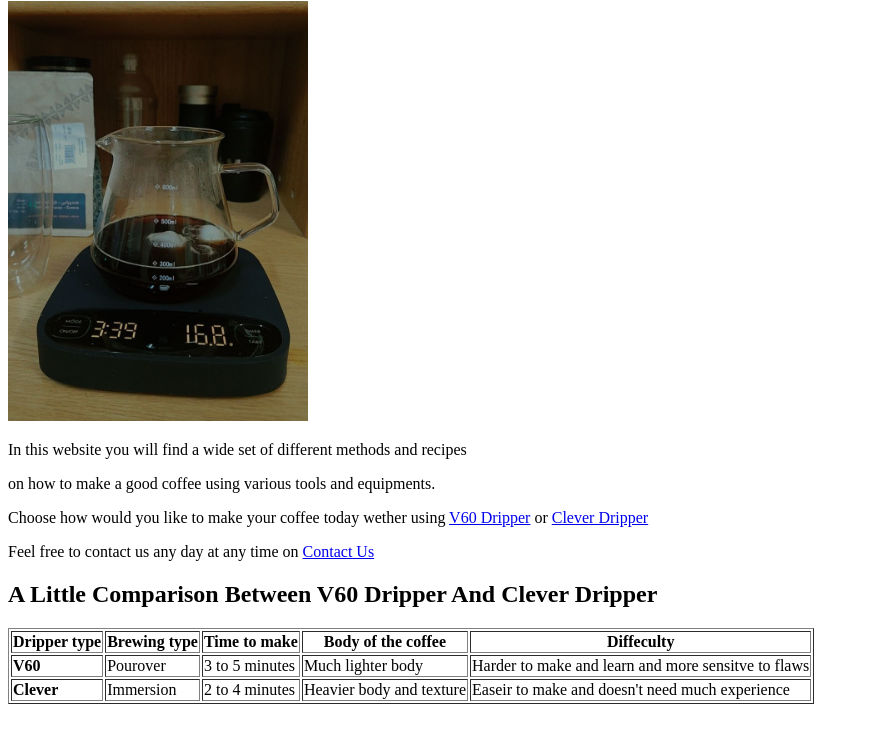
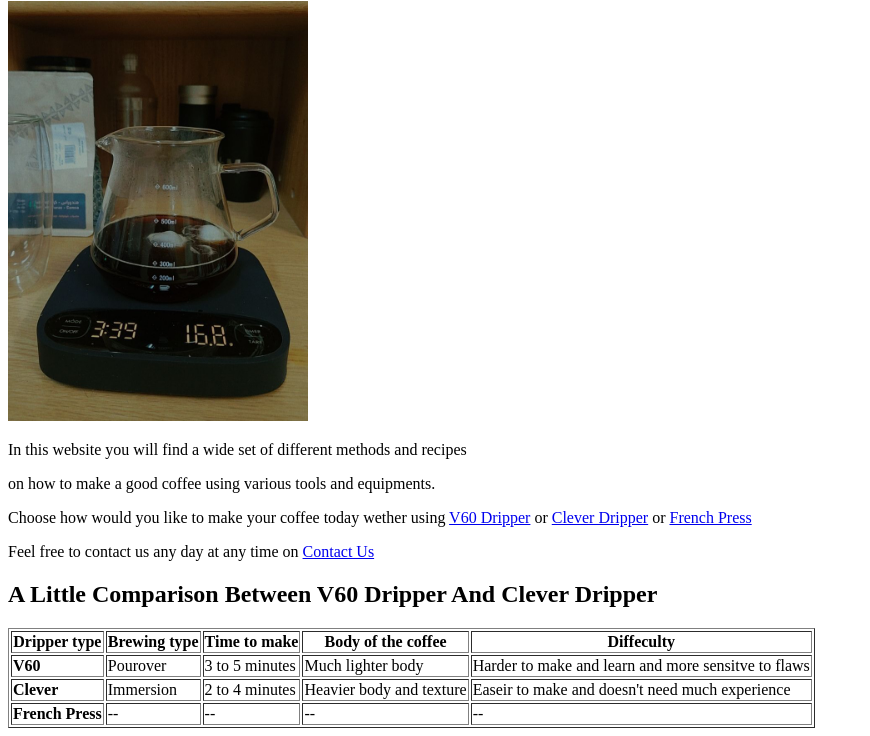
Before and after one commit to iSullya/swe-363-231, a plain HTML site: page index.html in a window 1280 px wide. Shown: the part 79-815 px from the top of the page, without its empty margins (0-870 px from the left). Drawn offline with Linux system fonts and the light colour scheme.

Commit message:
added new html and linked it to the main page

```diff
--- a/index.html
+++ b/index.html
@@ -25,7 +25,7 @@
             equipments.
         </p>
 
-        <p> Choose how would you like to make your coffee today wether using  <a href="v60.html">V60 Dripper</a> or <a href="clever.html">Clever Dripper</a></p>
+        <p> Choose how would you like to make your coffee today wether using  <a href="v60.html">V60 Dripper</a> or <a href="clever.html">Clever Dripper</a> or <a href="frenchPress.html">French Press</a> </p>
         <p>Feel free to contact us any day at any time on <a href="contactUs.html">Contact Us</a></p>
         <p> </p>
 
@@ -58,6 +58,13 @@
                     <td>Heavier body and texture </td>
                     <td>Easeir to make and doesn't need much experience</td>
                 </tr>
+                <tr>
+                    <td><b>French Press</b></td>
+                    <td>--</td>
+                    <td>--</td>
+                    <td>-- </td>
+                    <td>--</td>
+                </tr>
             </tbody>
         </table>
     </body>
```
Also changed, not shown: frenchPress.html (added, +19 -0 lines), assets/frenchPress.jpg (added).
